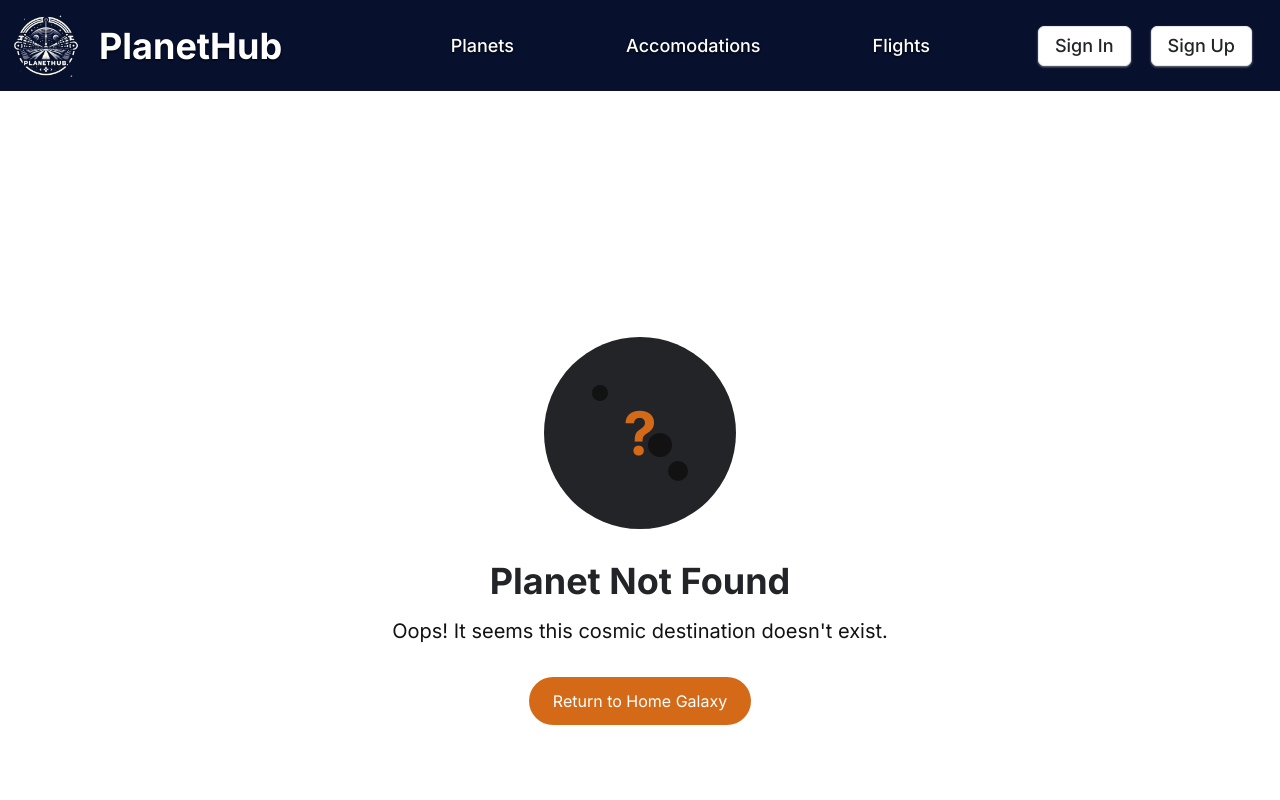
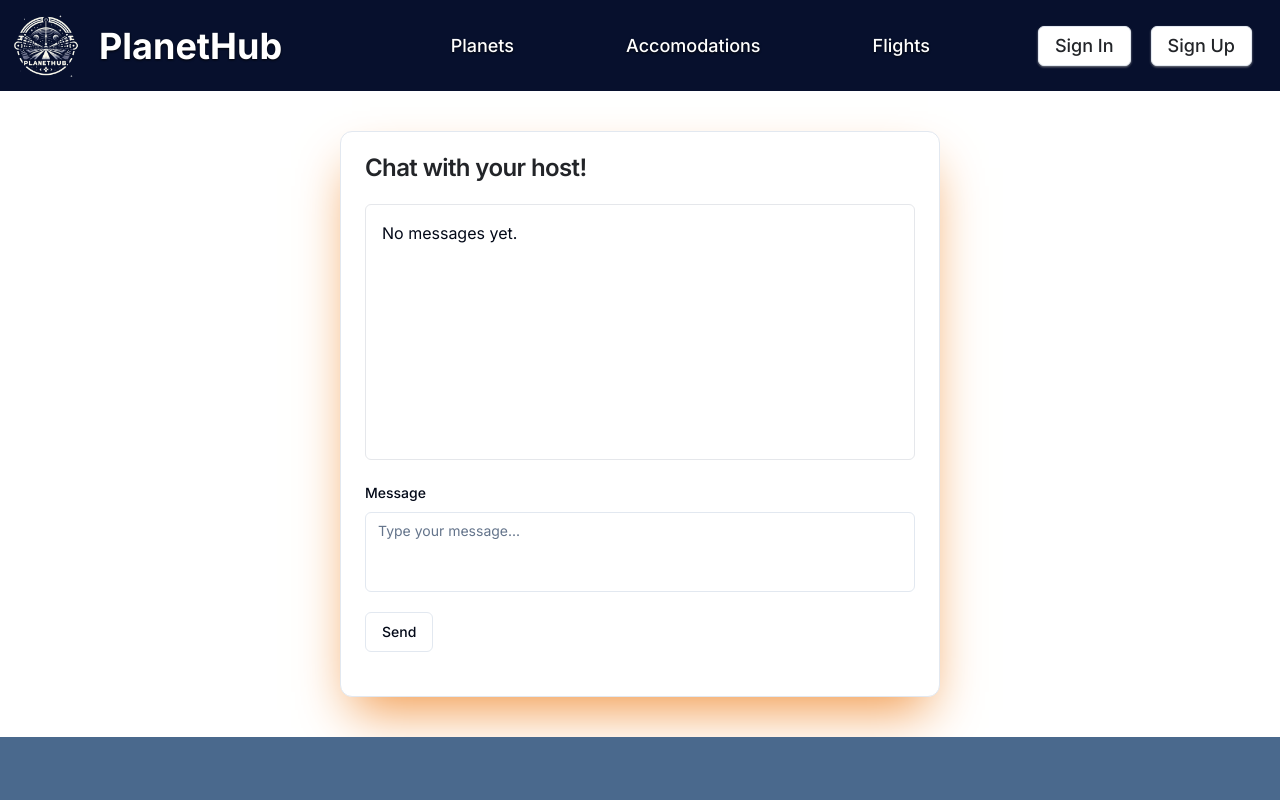
Before and after one commit to jcamilomolinar/planet-hub, a Next.js app in the folder planet-hub/: page /chat in a window 1280 px wide. Before the commit this address had no page. Shown: the top 800 px of the page. Built offline with nearby package versions, Linux system fonts and the light colour scheme.

Commit message:
Creacion del chat con el anfitrion

```diff
--- /dev/null
+++ b/planet-hub/app/chat/page.tsx
@@ -0,0 +1,9 @@
+import { ChatComponent } from '@/components/ChatComponent';
+
+export default function Page() {
+  return (
+    <div>
+      <ChatComponent />
+    </div>
+  );
+}
--- /dev/null
+++ b/planet-hub/components/ChatComponent.tsx
@@ -0,0 +1,114 @@
+"use client";
+import { useState, useEffect } from "react";
+import { zodResolver } from "@hookform/resolvers/zod";
+import { useForm } from "react-hook-form";
+import { z } from "zod";
+import { Button } from "@/components/ui/button";
+import { Textarea } from "@/components/ui/textarea";
+import {
+  Form,
+  FormControl,
+  FormField,
+  FormItem,
+  FormLabel,
+  FormMessage,
+} from "@/components/ui/form";
+import { Card, CardContent, CardHeader, CardTitle } from "@/components/ui/card";
+import { ChatMessage } from "./ChatMessage"; // Importa el nuevo componente
+
+const FormSchema = z.object({
+  message: z.string().min(1, "Message cannot be empty"),
+});
+
+export function ChatComponent() {
+  const [messages, setMessages] = useState<string[]>([]);
+
+  // Cargar mensajes desde localStorage al montar el componente
+  useEffect(() => {
+    const storedMessages = localStorage.getItem("chatMessages");
+    if (storedMessages) {
+      const parsedMessages = JSON.parse(storedMessages);
+      setMessages(parsedMessages); // Actualizamos el estado con los mensajes cargados
+      console.log("Loaded messages from localStorage:", parsedMessages);
+    }
+  }, []);
+
+  // Guardar mensajes en localStorage cada vez que cambien
+  useEffect(() => {
+    if (messages.length > 0) {
+      console.log("Saving messages to localStorage:", messages);
+      localStorage.setItem("chatMessages", JSON.stringify(messages));
+    }
+  }, [messages]);
+
+  const form = useForm<z.infer<typeof FormSchema>>({
+    resolver: zodResolver(FormSchema),
+    defaultValues: {
+      message: "",
+    },
+  });
+
+  // Manejar el envio del formulario
+  function onSubmit(data: z.infer<typeof FormSchema>) {
+    const newMessage = data.message;
+
+    // Actualizar el estado de los mensajes
+    setMessages((prevMessages) => [...prevMessages, newMessage]);
+
+    // Resetear el formulario
+    form.reset();
+  }
+
+  // Manejar el evento "Enter" para enviar el mensaje
+  function handleKeyDown(event: React.KeyboardEvent<HTMLTextAreaElement>) {
+    if (event.key === "Enter" && !event.shiftKey) {
+      event.preventDefault(); // Prevenir salto de linea
+      form.handleSubmit(onSubmit)(); // Llamar al envio del formulario
+    }
+  }
+
+  return (
+    <Card className="w-1/2 mx-auto mt-10  shadow-2xl bg-white rounded-xl  shadow-palleteOrangeVariant">
+      <CardHeader>
+        <CardTitle className="text-textTitle">Chat with your host!</CardTitle>
+      </CardHeader>
+      <CardContent>
+        <div className="chat-window mb-5 p-4 border border-gray-200 rounded-md h-64 overflow-y-scroll flex flex-col ">
+          {messages.length > 0 ? (
+            messages.map((msg, index) => (
+              <ChatMessage key={index} message={msg} isUserMessage={true} />
+            ))
+          ) : (
+            <p>No messages yet.</p>
+          )}
+        </div>
+
+        <Form {...form}>
+          <form onSubmit={form.handleSubmit(onSubmit)}>
+            <FormField
+              control={form.control}
+              name="message"
+              render={({ field }) => (
+                <FormItem>
+                  <FormLabel>Message</FormLabel>
+                  <FormControl>
+                    <Textarea
+                      placeholder="Type your message..."
+                      className="resize-none"
+                      {...field}
+                      onKeyDown={handleKeyDown} // Añadir evento para capturar "Enter"
+                    />
+                  </FormControl>
+                  <FormMessage />
+                </FormItem>
+              )}
+            />
+            <Button className="my-5" type="submit" variant="outline">
+              Send
+            </Button>
+          </form>
+        </Form>
+      </CardContent>
+    </Card>
+  );
+}
--- /dev/null
+++ b/planet-hub/components/ChatMessage.tsx
@@ -0,0 +1,19 @@
+import React from "react";
+
+interface ChatMessageProps {
+  message: string;
+  isUserMessage?: boolean; // Si es verdadero, indica que es el mensaje del usuario actual
+}
+
+export function ChatMessage({ message, isUserMessage = false }: ChatMessageProps) {
+  return (
+    <div
+      className={`max-w-xs p-2 rounded-lg text-white mb-2 ${
+        isUserMessage ? "bg-blue-500 self-end" : "bg-gray-300 text-black self-start"
+      }`}
+      style={{ display: "inline-block" }}
+    >
+      <p>{message}</p>
+    </div>
+  );
+}
```
